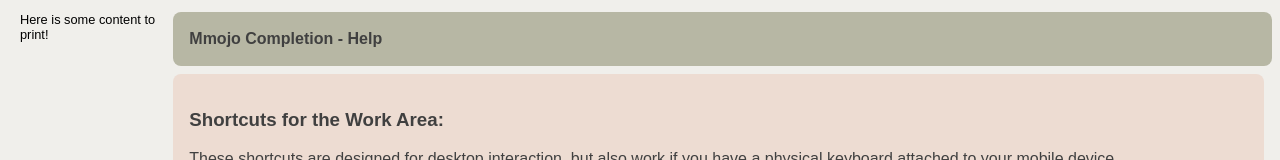
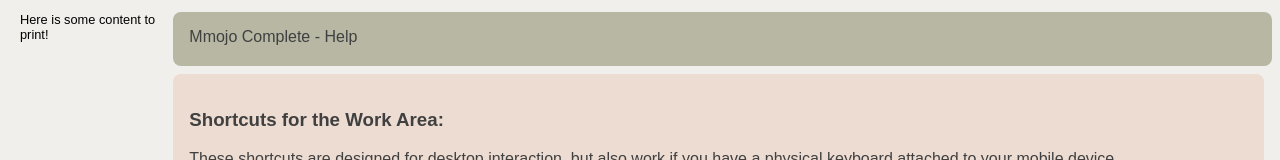
Before and after one commit to BradHutchings/Mmojo-Server-v2, a plain HTML site: page files/Mmojo-Complete/help.html in a window 1280 px wide. Shown: the top 160 px of the page. Drawn offline with Linux system fonts and the light colour scheme; a script that the page names is missing.

Commit message:
Update help.html

```diff
--- a/files/Mmojo-Complete/help.html
+++ b/files/Mmojo-Complete/help.html
@@ -15,7 +15,7 @@
     <script src="color-math.js"></script>
     <script src="mode-words.js"></script>
 
-    <title>Mmojo Completion - Help</title>
+    <title>Mmojo Complete - Help</title>
     <meta name="viewport" content="width=device-width, height=device-height, initial-scale=1, interactive-widget=resizes-content" />
 </head>
 <body onload="PageLoaded();" onbeforeprint="LoadPrint();" >
@@ -28,7 +28,7 @@
     <div id="content">
 
         <div id="title-bar" class="row">
-            <div id="mmojo-completion">Mmojo Completion - Help</div>
+            <div id="mmojo-">Mmojo Complete - Help</div>
         </div>
 
         <div id="work-area-text" class="row">
```
